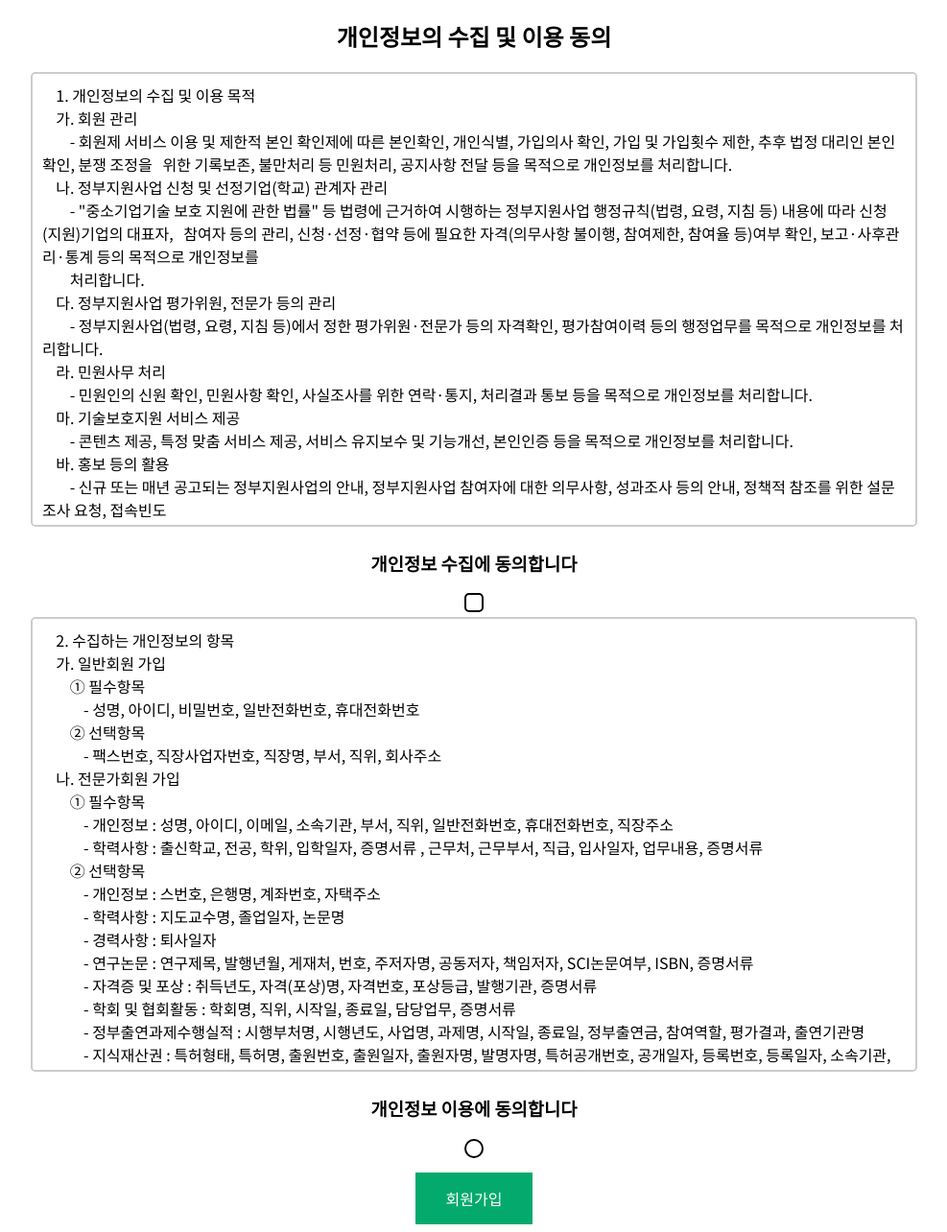
After one commit to LeeHeonWoo1/Intel, a Flask app: template GETI/web/geti/templates/user/user_agree.html in a window 1280 px wide. The commit adds this page. Shown: the whole page at 96% size, without its empty margins (146-1133 px from the left). Run offline with Flask 3, Linux system fonts and the light colour scheme; the template is opened without the code that fills it, so the values that code supplies are empty.

Commit message:
개인정보 수집 이용 동의 추가

```diff
--- a/GETI/web/geti/templates/functions/board.html
+++ b/GETI/web/geti/templates/functions/board.html
@@ -50,7 +50,7 @@
                                 <li class="scroll"><a href="{{ url_for('main.logout') }}">로그아웃</a></li>
                             {% else %}
                                 <li class="scroll"><a href="{{ url_for('main.login') }}">로그인</a></li>
-                                <li class="scroll"><a href="{{ url_for('main.sign_up') }}">회원가입</a></li>
+                                <li class="scroll"><a href="{{ url_for('main.user_agree') }}">회원가입</a></li>
                             {% endif %}
                             <li class="head-responsive-right pull-right"></li>
                         </ul>
--- a/GETI/web/geti/templates/functions/question_detail.html
+++ b/GETI/web/geti/templates/functions/question_detail.html
@@ -51,7 +51,7 @@
                                 <li class="scroll"><a href="{{ url_for('main.logout') }}">로그아웃</a></li>
                             {% else %}
                                 <li class="scroll"><a href="{{ url_for('main.login') }}">로그인</a></li>
-                                <li class="scroll"><a href="{{ url_for('main.sign_up') }}">회원가입</a></li>
+                                <li class="scroll"><a href="{{ url_for('main.user_agree') }}">회원가입</a></li>
                             {% endif %}
                             <li class="head-responsive-right pull-right"></li>
                         </ul>
--- a/GETI/web/geti/templates/index.html
+++ b/GETI/web/geti/templates/index.html
@@ -50,7 +50,7 @@
 									<li class="scroll"><a href="{{ url_for('main.logout') }}">로그아웃</a></li>
 								{% else %}
 									<li class="scroll"><a href="{{ url_for('main.login') }}">로그인</a></li>
-									<li class="scroll"><a href="{{ url_for('main.sign_up') }}">회원가입</a></li>
+									<li class="scroll"><a href="{{ url_for('main.user_agree') }}">회원가입</a></li>
 								{% endif %}
 								<li class="head-responsive-right pull-right"></li>
 			                </ul>
--- a/GETI/web/geti/templates/user/login.html
+++ b/GETI/web/geti/templates/user/login.html
@@ -53,7 +53,7 @@
             </form>
 
             <div class="already_member_box d-flex justify-content-between px-4">
-              <span class="text-center" id="to_signup"><a href="{{ url_for('main.sign_up') }}">회원이 아니신가요?</a></span>
+              <span class="text-center" id="to_signup"><a href="{{ url_for('main.user_agree') }}">회원이 아니신가요?</a></span>
               <span class="text-center">비밀번호 찾기</span>
             </div>
           </div>
--- /dev/null
+++ b/GETI/web/geti/templates/user/user_agree.html
@@ -0,0 +1,209 @@
+<!DOCTYPE html>
+<html lang="en">
+<head>
+    <meta charset="UTF-8">
+    <meta name="viewport" content="width=device-width, initial-scale=1.0">
+    <title>Document</title>
+    <link rel="preconnect" href="https://fonts.googleapis.com">
+    <link rel="preconnect" href="https://fonts.gstatic.com" crossorigin>
+    <link href="https://fonts.googleapis.com/css2?family=Noto+Sans+KR&display=swap" rel="stylesheet">
+</head>
+<body>
+    {%with messages = get_flashed_messages()%}
+        {%if messages %}
+            <script type="text/javascript">
+                alert("{{messages[-1]}}");
+            </script>
+        {%endif%}
+    {%endwith%}
+    <section id="title" class="item">
+        <h1 align="center">개인정보의 수집 및 이용 동의</h1>
+    </section>
+
+    <form method="post" action="{{url_for('main.user_agree')}}">
+        <section id="condition1" align="center">
+            <textarea readonly>
+    1. 개인정보의 수집 및 이용 목적
+    가. 회원 관리
+        - 회원제 서비스 이용 및 제한적 본인 확인제에 따른 본인확인, 개인식별, 가입의사 확인, 가입 및 가입횟수 제한, 추후 법정 대리인 본인확인, 분쟁 조정을   위한 기록보존, 불만처리 등 민원처리, 공지사항 전달 등을 목적으로 개인정보를 처리합니다.
+    나. 정부지원사업 신청 및 선정기업(학교) 관계자 관리
+        - "중소기업기술 보호 지원에 관한 법률" 등 법령에 근거하여 시행하는 정부지원사업 행정규칙(법령, 요령, 지침 등) 내용에 따라 신청(지원)기업의 대표자,   참여자 등의 관리, 신청·선정·협약 등에 필요한 자격(의무사항 불이행, 참여제한, 참여율 등)여부 확인, 보고·사후관리·통계 등의 목적으로 개인정보를
+        처리합니다.
+    다. 정부지원사업 평가위원, 전문가 등의 관리
+        - 정부지원사업(법령, 요령, 지침 등)에서 정한 평가위원·전문가 등의 자격확인, 평가참여이력 등의 행정업무를 목적으로 개인정보를 처리합니다.
+    라. 민원사무 처리
+        - 민원인의 신원 확인, 민원사항 확인, 사실조사를 위한 연락·통지, 처리결과 통보 등을 목적으로 개인정보를 처리합니다.
+    마. 기술보호지원 서비스 제공
+        - 콘텐츠 제공, 특정 맞춤 서비스 제공, 서비스 유지보수 및 기능개선, 본인인증 등을 목적으로 개인정보를 처리합니다.
+    바. 홍보 등의 활용
+        - 신규 또는 매년 공고되는 정부지원사업의 안내, 정부지원사업 참여자에 대한 의무사항, 성과조사 등의 안내, 정책적 참조를 위한 설문조사 요청, 접속빈도
+        파악 또는 회원의 서비스 이용에 대한 통계, 이벤트 및 홍보성 정보 제공 등을 목적으로 개인정보를 처리합니다.
+            </textarea>
+            <div class="container">
+                <h3>개인정보 수집에 동의합니다</h3>
+                <input type="checkbox" id="cbtest1" name="agree1">
+                <label for="cbtest1" class="cb1"></label>
+            </div>
+        </section>
+
+        <section id="condition2" align="center">
+            <textarea readonly>
+    2. 수집하는 개인정보의 항목
+    가. 일반회원 가입
+        ① 필수항목
+            - 성명, 아이디, 비밀번호, 일반전화번호, 휴대전화번호
+        ② 선택항목
+            - 팩스번호, 직장사업자번호, 직장명, 부서, 직위, 회사주소
+    나. 전문가회원 가입
+        ① 필수항목
+            - 개인정보 : 성명, 아이디, 이메일, 소속기관, 부서, 직위, 일반전화번호, 휴대전화번호, 직장주소
+            - 학력사항 : 출신학교, 전공, 학위, 입학일자, 증명서류 , 근무처, 근무부서, 직급, 입사일자, 업무내용, 증명서류
+        ② 선택항목
+            - 개인정보 : 스번호, 은행명, 계좌번호, 자택주소
+            - 학력사항 : 지도교수명, 졸업일자, 논문명
+            - 경력사항 : 퇴사일자
+            - 연구논문 : 연구제목, 발행년월, 게재처, 번호, 주저자명, 공동저자, 책임저자, SCI논문여부, ISBN, 증명서류
+            - 자격증 및 포상 : 취득년도, 자격(포상)명, 자격번호, 포상등급, 발행기관, 증명서류
+            - 학회 및 협회활동 : 학회명, 직위, 시작일, 종료일, 담당업무, 증명서류
+            - 정부출연과제수행실적 : 시행부처명, 시행년도, 사업명, 과제명, 시작일, 종료일, 정부출연금, 참여역할, 평가결과, 출연기관명
+            - 지식재산권 : 특허형태, 특허명, 출원번호, 출원일자, 출원자명, 발명자명, 특허공개번호, 공개일자, 등록번호, 등록일자, 소속기관, 등록국가, PCT출원
+            여부, 사업화여부, 증명서류
+        다. 자동수집
+            IP 주소, 쿠키, 서비스 이용 기록, 방문기록 등
+            </textarea>
+            <div class="container">
+                <h3>개인정보 이용에 동의합니다</h3>
+                <input type="checkbox" id="cbtest2" name="agree2">
+                <label for="cbtest2" class="cb2"></label>
+            </div>
+        </section>
+        <section align="center">
+            <button type="submit" id="submitBtn">회원가입</button>
+        </section>
+    </form>
+</body>
+</html>
+<style>
+    *{
+        font-family: 'Noto Sans KR', sans-serif;
+    }
+
+    /* body{
+        background-color: blanchedalmond;
+    } */
+
+    textarea {
+        padding: 10px;
+        border-radius: 5px;
+        border: 2px solid #ccc;
+        font-size: 16px;
+        height: 450px;
+        resize: none;
+        width: 900px;
+    }
+
+    textarea:focus {
+        border-color: #007bff;
+        box-shadow: 0 0 5px rgba(0, 123, 255, 0.5);
+        outline: none;
+    }
+
+    .container {
+        text-align: center;
+        flex-direction: row;
+    }
+    .cb1,
+    .cb2 {
+        height: 20px;
+        width: 20px;
+        background-color: transparent;
+        border: 2px solid #000;
+        border-radius: 5px;
+        box-sizing: border-box;
+        position: relative;
+        display: inline-block;
+        transition: border-color ease 0.2s;
+        cursor: pointer;
+    }
+    .cb2 {
+        border-radius: 50%;
+    }
+    .cb1::before, .cb1::after,
+    .cb2::before, .cb2::after {
+        position: absolute;
+        height: 0;
+        width: 4px;
+        background-color: #34b93d;
+        box-sizing: border-box;
+        display: inline-block;
+        transform-origin: left top;
+        border-radius: 5px;
+        content: ' ';
+        transition: opacity ease 0.5;
+    }
+    .cb2::before, .cb2::after {
+        background-color: #4285f4;
+    }
+    .cb1::before,
+    .cb2::before {
+        top: 14.4px;
+        left: 8.2px;
+        box-shadow: 0 0 0 1px transparent;
+        transform: rotate(-135deg);
+    }
+    .cb1::after,
+    .cb2::after {
+        top: 7.4px;
+        left: 1px;
+        transform: rotate(-45deg);
+    }
+    input[id="cbtest1"]:checked + .cb1 {
+        border-color: #34b93d;
+    }
+    input[id="cbtest2"]:checked + .cb2 {
+        border-color: #4285f4;
+    }
+    input[id="cbtest1"]:checked + .cb1::after,
+    input[id="cbtest2"]:checked + .cb2::after {
+        height: 10px;
+        animation: bottomcheck 0.2s ease 0s forwards;
+    }
+    input[id="cbtest1"]:checked + .cb1::before,
+    input[id="cbtest2"]:checked + .cb2::before {
+        height: 24px;
+        animation: topcheck 0.4s ease 0s forwards;
+    }
+    input {
+        display: none;
+    }
+    @keyframes bottomcheck {
+        0% {
+            height: 0;
+        }
+        100% {
+            height: 10px;
+        }
+    }
+    @keyframes topcheck {
+        0% {
+            height: 0;
+        }
+        50% {
+            height: 0;
+        }
+        100% {
+            height: 24px;
+        }
+    }
+
+    #submitBtn{
+        background-color: #04AA6D; /* Green */
+        border: none;
+        color: white;
+        padding: 15px 32px;
+
+        margin-top: 10px;
+        font-size: 16px;
+    }
+
+</style>
```
Also changed, not shown: GETI/web/geti/templates/functions/prediction.html (+12 -28 lines).
